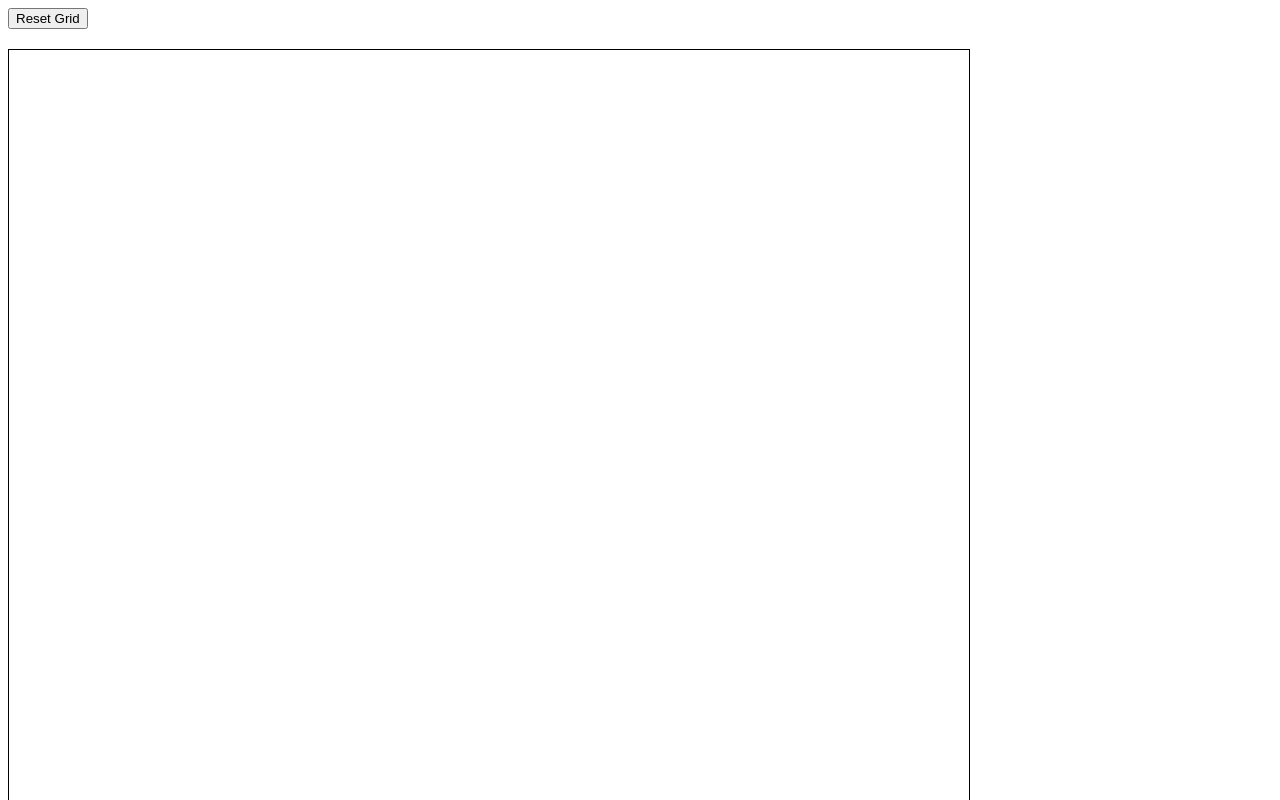
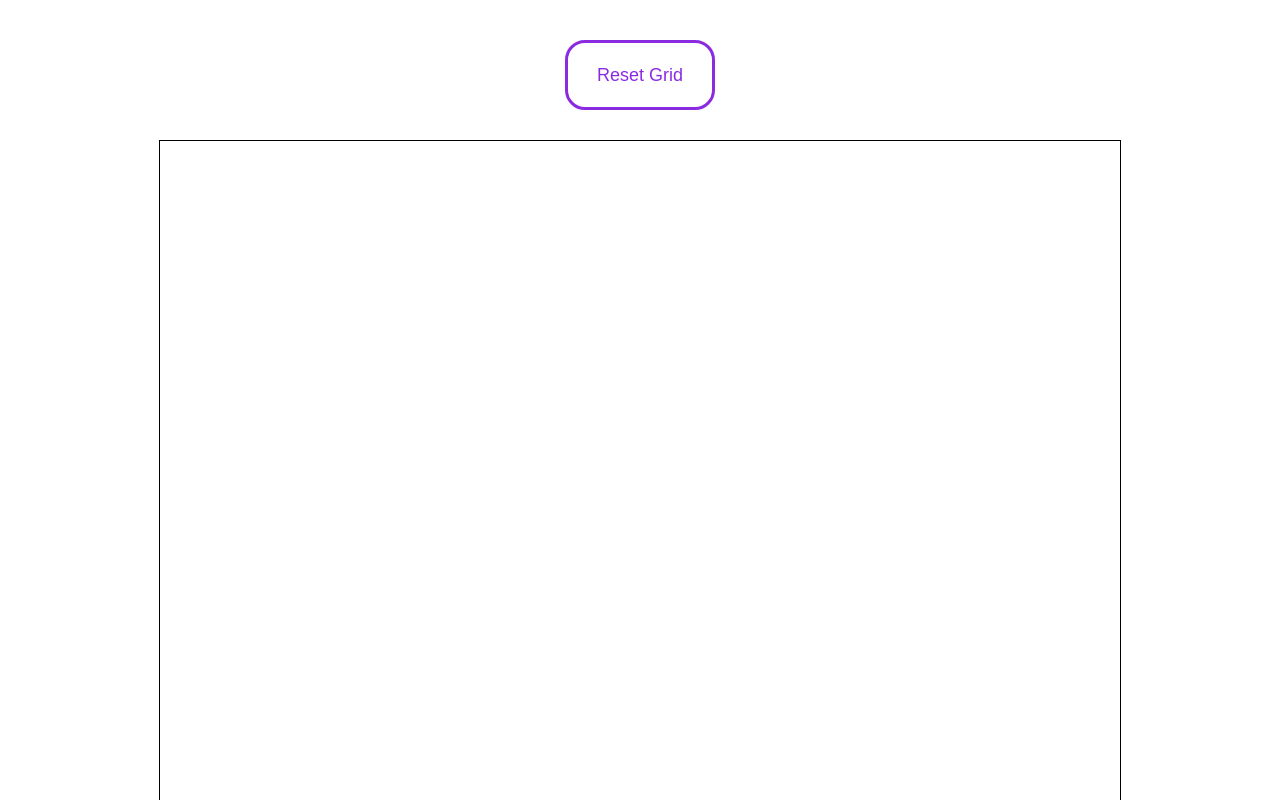
Before and after one commit to Hatsunmikk/etch-a-sketch, a plain HTML site: page index.html in a window 1280 px wide. Shown: the top 800 px of the page. Drawn offline with Linux system fonts and the light colour scheme.

Commit message:
Add styling to the button and fix the overall page layout

```diff
--- a/logic.js
+++ b/logic.js
@@ -73,7 +73,7 @@ const button = document.getElementById("btn");
 
 //How clicking the button guides us to the function that creates the grid
 button.addEventListener("click", () => {
-   let numOfSquares = prompt("How many squares do you want? (max. 100)");
+   let numOfSquares = prompt("How many squares do you want? (max. 100 per side)");
    numOfSquares = parseInt(numOfSquares);
 
    if(isNaN(numOfSquares) || numOfSquares < 1 || numOfSquares > 100){
--- a/styles.css
+++ b/styles.css
@@ -1,20 +1,52 @@
+* {
+    padding: 0;
+    margin: 0;
+}
 
+body {
+    display: flex;
+    flex-direction: column;
+    justify-content: center;
+    align-items: center;
+}
 .container {
     display: flex;
     flex-wrap: wrap;
     width: 960px;
     height: 960px;
-    margin-top: 20px;
+    margin-top: 30px;
     border: 1px solid black;
     position: relative;
+
 
 }
 
 .grid-square {
 
     background-color: lightgrey;
-    border: 1px solid #ddd;
+    border: 1px solid rgb(104, 100, 100);
     box-sizing: border-box;
     opacity: 0;
 
 }
+
+button {
+    width: 150px;
+    height: 70px;
+    border: 3px solid blueviolet;
+    border-radius: 20px;
+    margin-top: 40px;
+    background-color: white;
+    color: blueviolet;
+    transition: background-color 0.7s ease-in;
+    transition: color 0.7s ease-in;
+    transition: border 0s ease;
+    font-size: 18px;
+}
+
+button:hover {
+background-color: blueviolet;
+color: white;
+border: none;
+
+}
```
